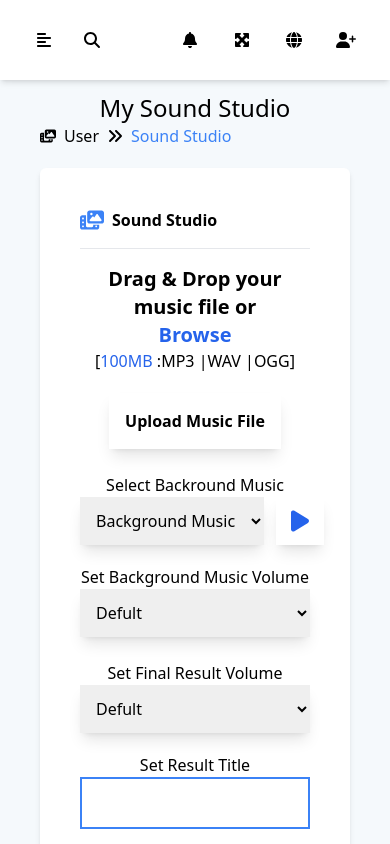
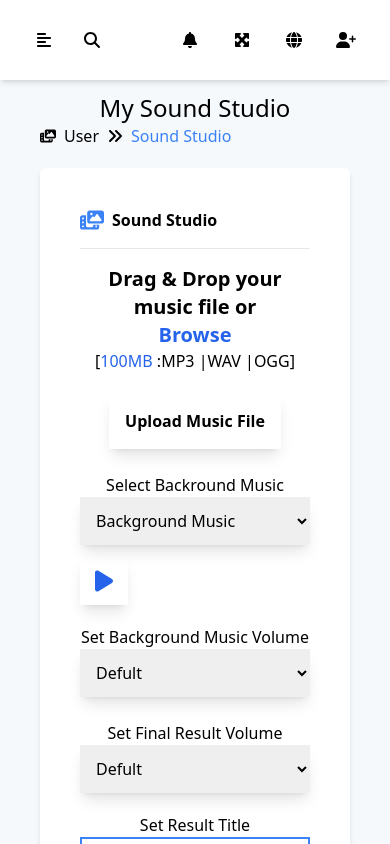
Before and after one commit to SaymanRabbi/text-to-speech, a React (Create React App) app: page /soundstudio in a window 390 px wide. Shown: the top 844 px of the page. Built offline with nearby package versions, Linux system fonts and the light colour scheme.

Commit message:
button responsive

```diff
--- a/src/Pages/SoundStudio/Content.jsx
+++ b/src/Pages/SoundStudio/Content.jsx
@@ -40,13 +40,13 @@ const Content = () => {
                     <label className=' font-thin'>
                     Select Backround Music
                     </label>
-                    <div className='gap-3 flex'>
-                    <select className='p-3 shadow-lg'>
+                    <div className='gap-3 grid lg:grid-cols-2 grid-cols-1'>
+                    <select className='p-3 shadow-lg w-full'>
                         <option defaultValue=''>Background Music</option>
                         <option value="saab">Saab</option>
                         <option value="mercedes">Mercedes</option>
                         </select>
-                        <button className='p-3 shadow-lg flex items-center hover:bg-blue-600 hover:text-white text-blue-600'>
+                        <button className='p-3 shadow-lg flex items-center hover:bg-blue-600 hover:text-white text-blue-600 w-12 justify-center'>
                             <FontAwesomeIcon icon={faPlay} className=' w-6 h-6 '/>
                         </button>
                     </div>
```
